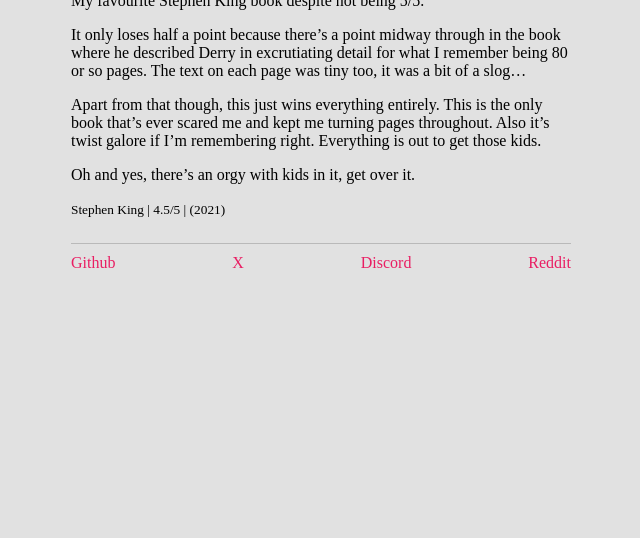
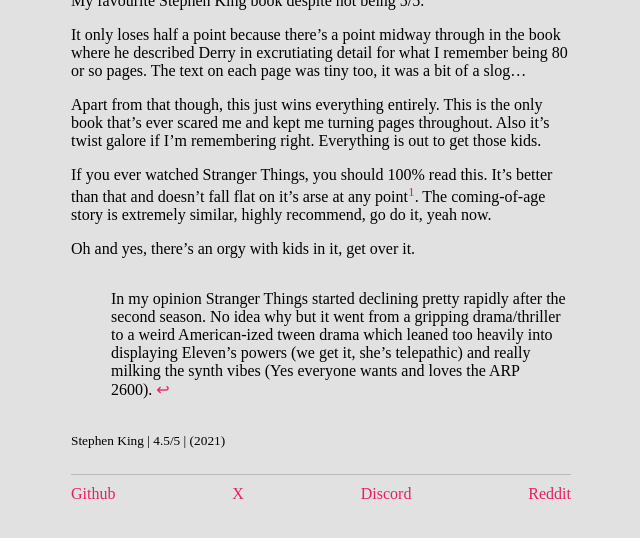
Before and after one commit to joereynolds/joereynolds.github.io, a Jekyll site: the page built from _books/it.md, in a window 1280 px wide, cut to the strip 337-875 px from the top of the page. Shown: the whole strip, without its empty margins (319-959 px from the left). Built offline with Jekyll 4.4.1, drawn with Linux system fonts in a browser that asks for light colours.

Commit message:
Add more rambles

```diff
--- a/_books/it.md
+++ b/_books/it.md
@@ -18,4 +18,15 @@
 book that's ever scared me and kept me turning pages throughout. Also it's
 twist galore if I'm remembering right. Everything is out to get those kids.
 
+If you ever watched Stranger Things, you should 100% read this. It's better
+than that and doesn't fall flat on it's arse at any point[^1]. The coming-of-age
+story is extremely similar, highly recommend, go do it, yeah now.
+
 Oh and yes, there's an orgy with kids in it, get over it.
+
+
+[^1]: In my opinion Stranger Things started declining pretty rapidly after the
+    second season. No idea why but it went from a gripping drama/thriller to a weird
+    American-ized tween drama which leaned too heavily into displaying Eleven's powers (we
+    get it, she's telepathic) and really milking the synth vibes (Yes everyone wants and loves
+    the ARP 2600).
```
Also changed, not shown: _books/the-institute.md (+14 -0 lines).
